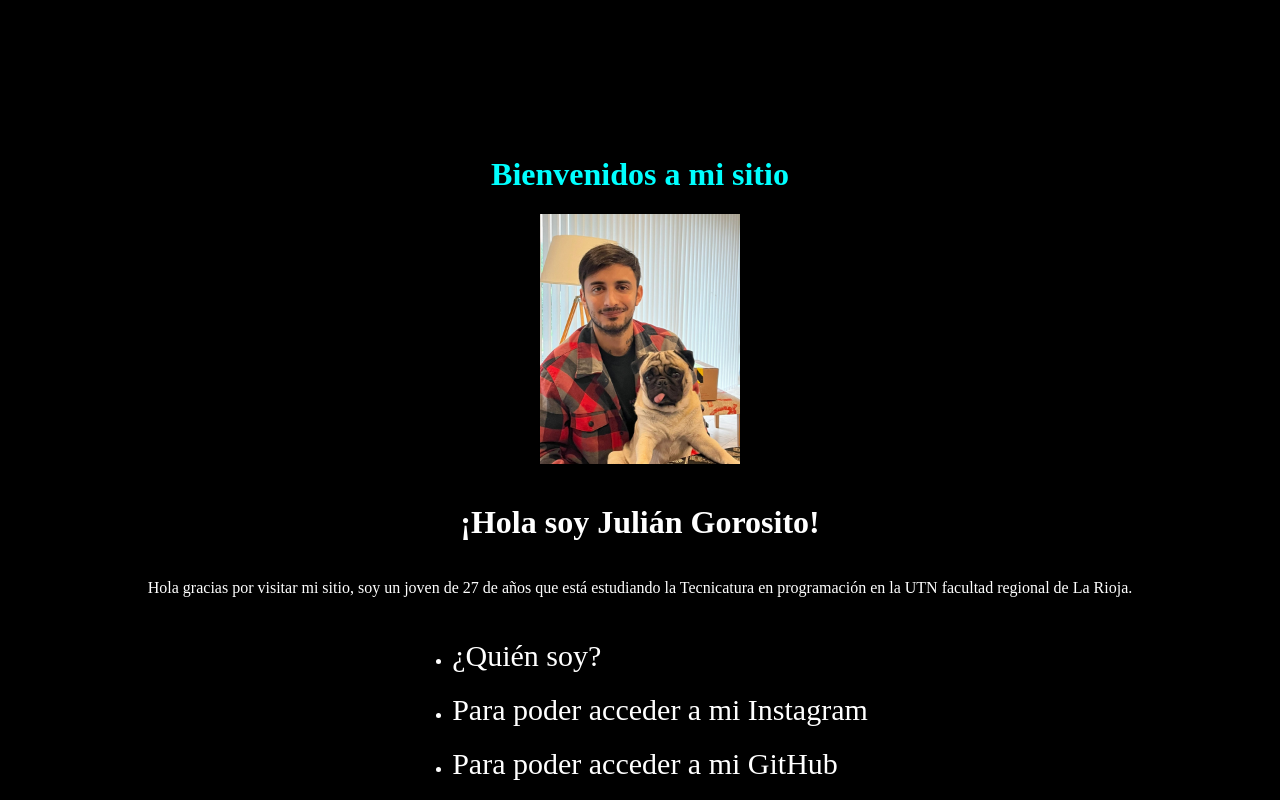
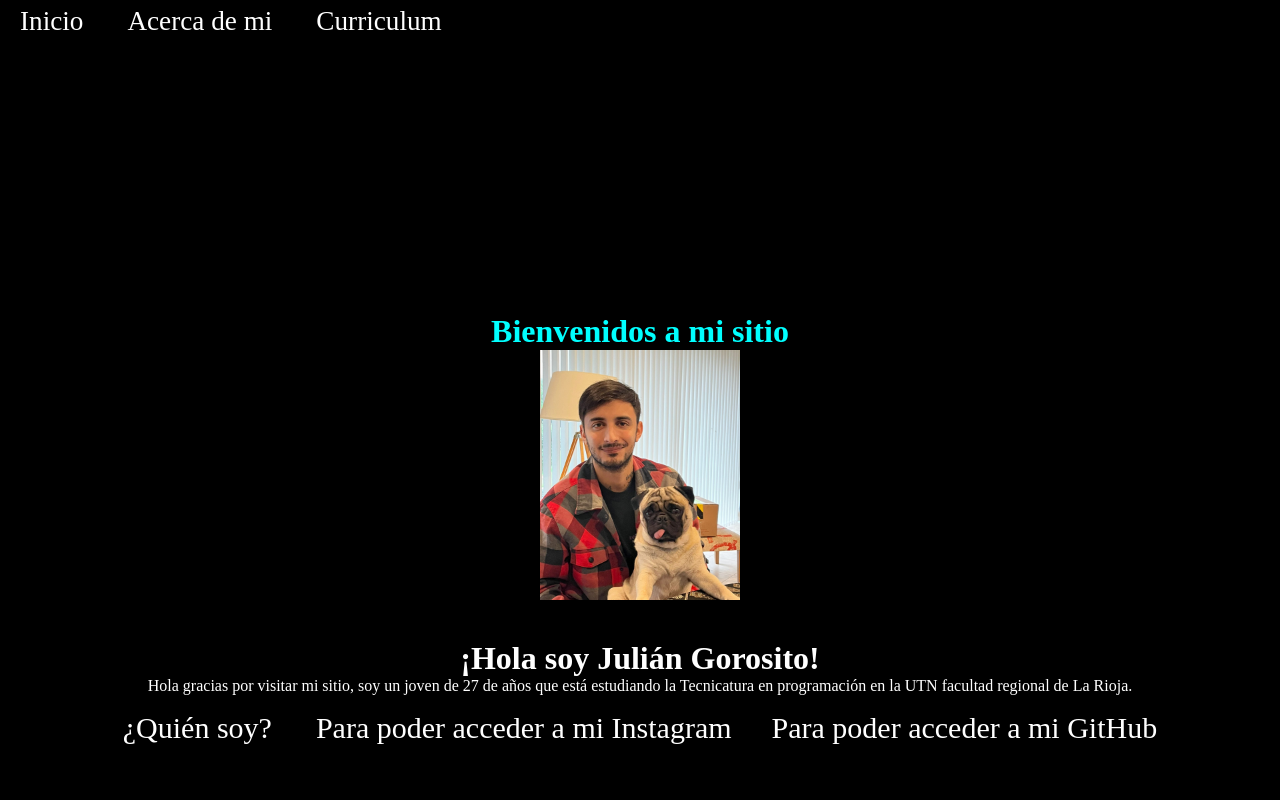
Before and after one commit to flayki/flayki.github.io, a plain HTML site: page index.html in a window 1280 px wide. Shown: the top 800 px of the page. Drawn offline with Linux system fonts and the light colour scheme.

Commit message:
Lo que hice ahora fue tratar de ponerle secciones, quiero ir guardando para poder ir recapitulando

```diff
--- a/index.html
+++ b/index.html
@@ -7,6 +7,15 @@
     <link rel="stylesheet" type="text/css" href="styles.css">
 </head>
 <body>
+    <div class="conteiner">
+        <nav>
+            <ul>
+                <li>Inicio</li>
+                <li>Acerca de mi</li>
+                <li>Curriculum</li>
+            </ul>
+        </nav>
+    </div>
 
     <div class="contenedor">
         <h1 style="color: aqua;">Bienvenidos a mi sitio</h1>
--- a/styles.css
+++ b/styles.css
@@ -1,9 +1,30 @@
+*{
+    padding: 0;
+    margin: 0;
+    box-sizing: border-box;
+}
+
+nav{
+    width: 100%;
+    display: flex;
+    align-items: center;
+    justify-content: space-between;
+}
 body {
     margin: 0;
     padding: 0;
     font-size: Arial, sans-serif;
     background-color: black;
     color: white;
+}
+
+ul li{
+    display:inline-block;
+    list-style: none;
+    padding: 6px 20px;
+    font-weight: 500;
+    font-size: 1.7rem;
+    transition: all 0.3s ease 0s;
 }
 
 .contenedor {
```
